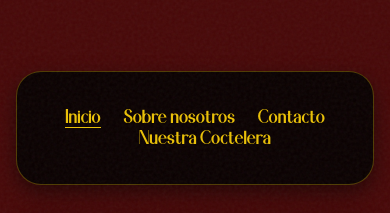
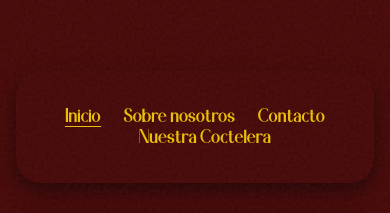
Before and after one commit to ilcapo-cocteleria/Il-Capo, a plain HTML site: page main.html in a window 390 px wide. Shown: the top 213 px of the page. Drawn offline with Linux system fonts and the light colour scheme.

Commit message:
initial commit

```diff
--- a/main.css
+++ b/main.css
@@ -61,8 +61,7 @@ body, p, span, div, h1, h2, h3, .texto, .descripcion {
 
     /* --- CAMBIOS AÑADIDOS PARA EL DISEÑO --- */
     border-radius: 25px !important;            /* Esquinas redondas */
-    background-color: rgba(0, 0, 0, 0.85) !important; /* Fondo ajustado oscuro */
-    border: 1px solid rgba(235, 193, 5, 0.3) !important; /* Borde dorado fino */
+    background-color: rgba(71, 8, 8, 0.8) !important; /* Fondo ajustado oscuro */
     box-shadow: 0 8px 20px rgba(0, 0, 0, 0.5) !important; /* Sombra elegante */
 }
 
```
